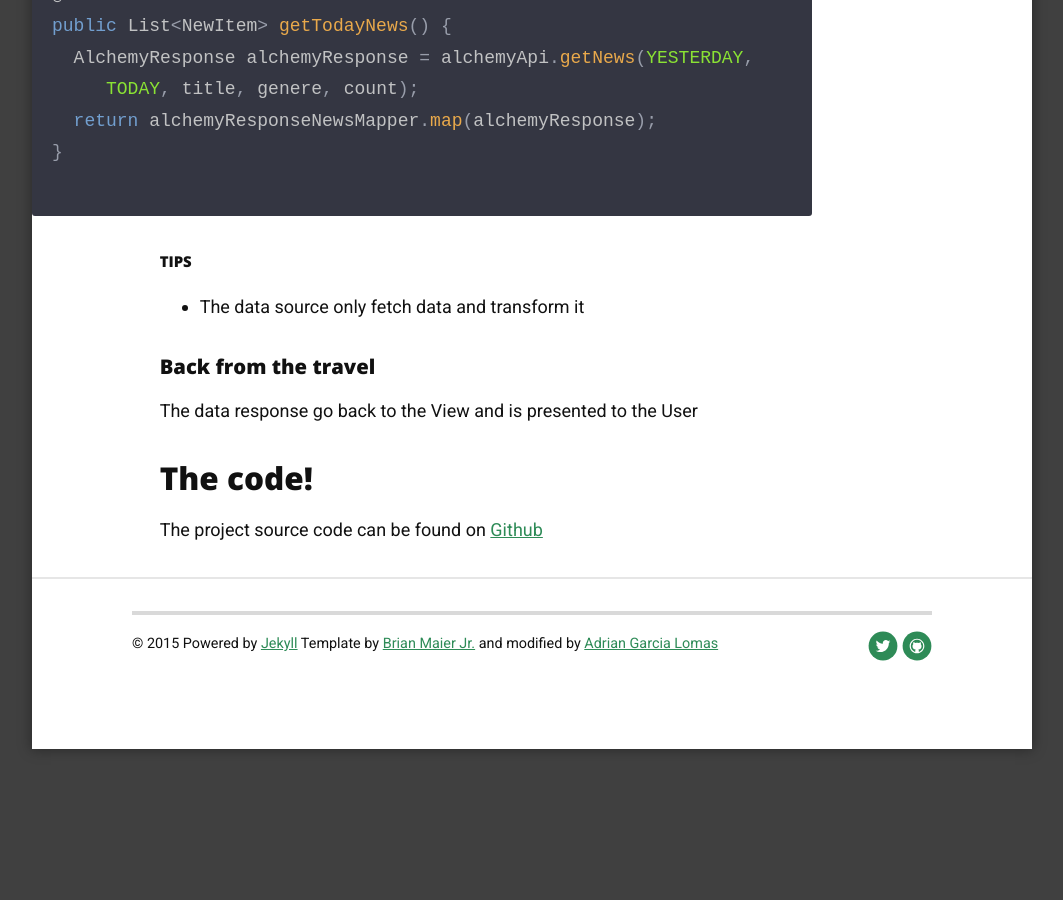
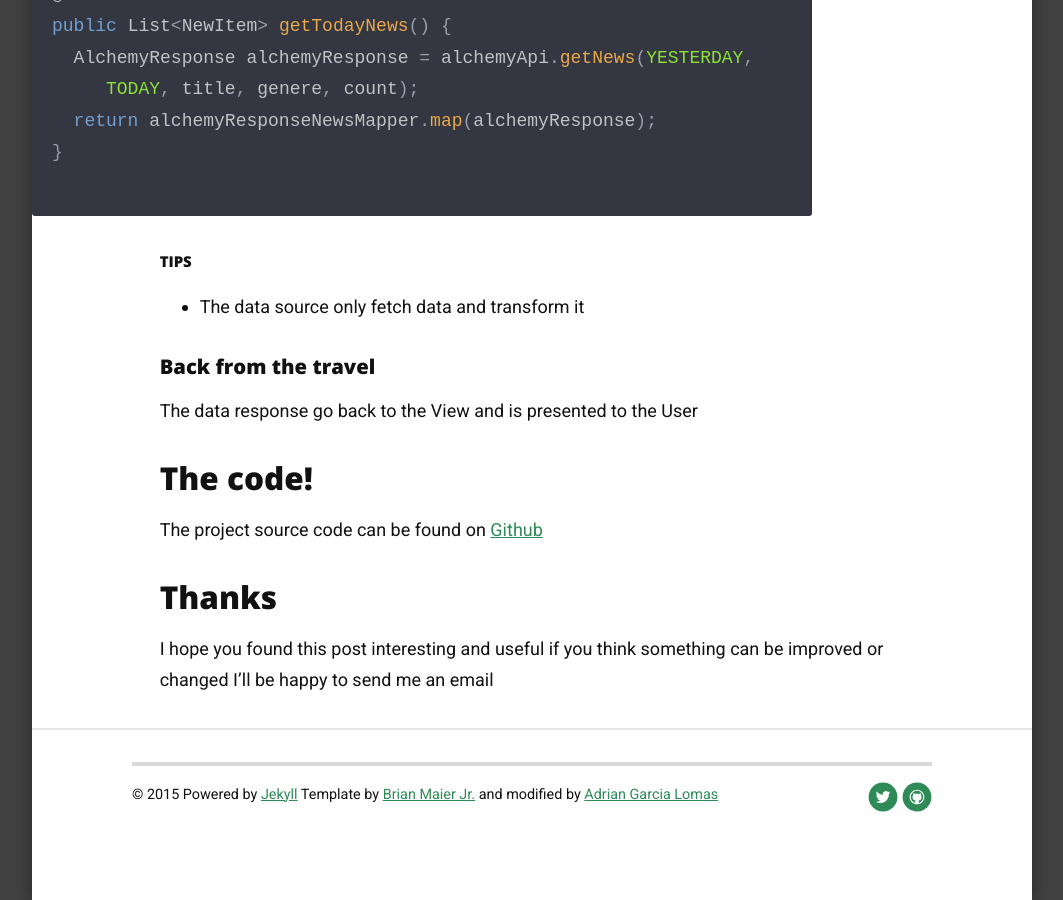
Before and after one commit to glomadrian/glomadrian.github.com, a Jekyll site: the page built from _posts/2015-09-28-multiple-data-sources-and-caching.markdown, in a window 1280 px wide and 900 px high, scrolled down 6274 px. Shown: the whole window, without its empty margins (108-1171 px from the left). Built offline with Jekyll 4.4.1, drawn with Linux system fonts in a browser that asks for light colours; nearby versions of some CDN libraries; Markdown is read by kramdown in place of the engine named in the settings; before the commit the page ends 7023 px from its top, so only the background shows below that.

Commit message:
remove unsued links

```diff
--- a/_config.yml
+++ b/_config.yml
@@ -13,10 +13,10 @@ paginate: 5
 navigation:
  - title: Home
    url: /index.html
- - title: About
-   url: /about
- - title: Contact
-   url: /contact
+ # - title: About
+ #   url: /about
+ # - title: Contact
+ #   url: /contact
 
 social:
    github: glomadrian
--- a/_posts/2015-09-28-multiple-data-sources-and-caching.markdown
+++ b/_posts/2015-09-28-multiple-data-sources-and-caching.markdown
@@ -187,6 +187,10 @@ The data response go back to the View and is presented to the User
 
 The project source code can be found on [Github][3]
 
+### Thanks
+
+I hope you found this post interesting and useful
+if you think something can be improved or changed I'll be happy to send me an email
 
 
 [1]: {{ '/assets/img/2015-09-28-multiple-data-sources-and-caching/data_access_cache.jpg' | prepend: site.baseurl }}
```
